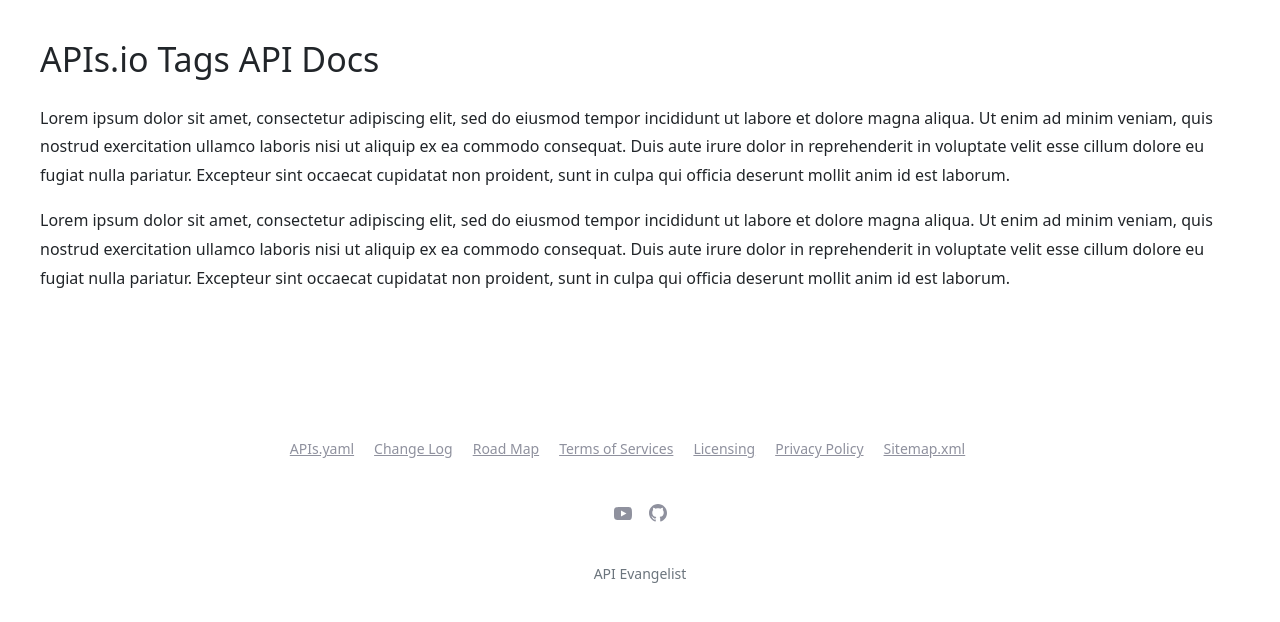
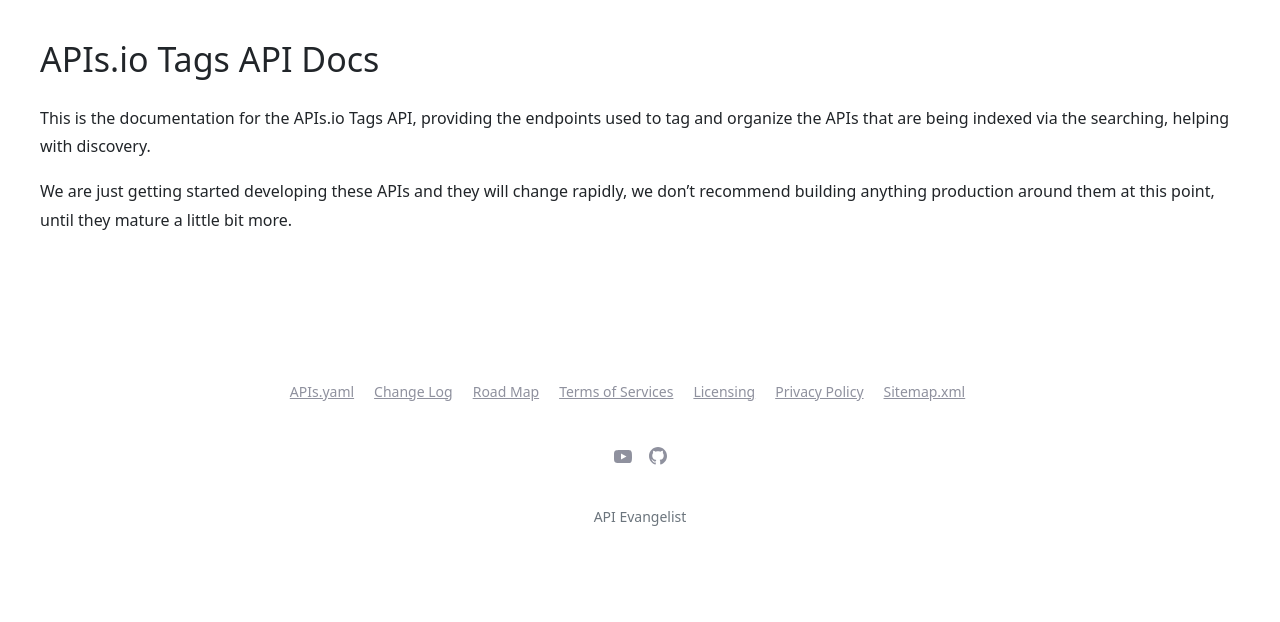
Before and after one commit to api-search/apis-io-tags, a Jekyll site: the page built from index.md, in a window 1280 px wide, cut to the strip 184-806 px from the top of the page. Built offline with Jekyll 4.4.1, drawn with Linux system fonts in a browser that asks for light colours; a script that is not in the unit is left out.

Commit message:
update nav and docs

```diff
--- a/_includes/navbar.html
+++ b/_includes/navbar.html
@@ -3,7 +3,7 @@
         <div class="uk-container">
             <div data-uk-navbar>
                 <div class="uk-navbar-left">
-                    <a class="uk-navbar-item uk-logo uk-visible@m" href="{{ "/" | relative_url }}">{% if site.logo %}<img src="{{ site.logo }}" alt="{{ site.title | escape }}" width="300">{% else %}{{ site.title | escape }}{% endif %}</a>
+                    <a class="uk-navbar-item uk-logo uk-visible@m" href="{{ "/" | relative_url }}">{% if site.logo %}<img src="{{ site.logo }}" alt="{{ site.title | escape }}" style="width: 175px;margin-right: 20px; margin-left: 150px;">{% else %}{{ site.title | escape }}{% endif %}</a>
                     {% if site.data.translation[site.lang].mobile_nav_docs %}
                         <a class="uk-navbar-toggle uk-hidden@m" href="#offcanvas-docs" data-uk-toggle><span data-uk-navbar-toggle-icon></span> <span class="uk-margin-small-left">{{ site.data.translation[site.lang].mobile_nav_docs }}</span></a>
                     {% else %}
--- a/_layouts/post.html
+++ b/_layouts/post.html
@@ -12,7 +12,7 @@ layout: default
                 {% include post-meta.html %}
             </div>
 
-            <div class="article-content link-primary">
+            <div class="article-content">
                 <center><img src="{{ page.image }}" width="90%" align="center" style="padding: 5px;"></center>
                 {{ content }}
                 {% if site.share.post %}
--- a/index.md
+++ b/index.md
@@ -2,7 +2,7 @@
 layout: page
 title: APIs.io Tags API Docs
 ---
-Lorem ipsum dolor sit amet, consectetur adipiscing elit, sed do eiusmod tempor incididunt ut labore et dolore magna aliqua. Ut enim ad minim veniam, quis nostrud exercitation ullamco laboris nisi ut aliquip ex ea commodo consequat. Duis aute irure dolor in reprehenderit in voluptate velit esse cillum dolore eu fugiat nulla pariatur. Excepteur sint occaecat cupidatat non proident, sunt in culpa qui officia deserunt mollit anim id est laborum.
+This is the documentation for the APIs.io Tags API, providing the endpoints used to tag and organize the APIs that are being indexed via the searching, helping with discovery.
 
 <div id="swagger-ui"></div>
 <style>
@@ -14,4 +14,5 @@ Lorem ipsum dolor sit amet, consectetur adipiscing elit, sed do eiusmod tempor i
         margin: 0px;
     }
 </style>
-Lorem ipsum dolor sit amet, consectetur adipiscing elit, sed do eiusmod tempor incididunt ut labore et dolore magna aliqua. Ut enim ad minim veniam, quis nostrud exercitation ullamco laboris nisi ut aliquip ex ea commodo consequat. Duis aute irure dolor in reprehenderit in voluptate velit esse cillum dolore eu fugiat nulla pariatur. Excepteur sint occaecat cupidatat non proident, sunt in culpa qui officia deserunt mollit anim id est laborum.
+
+We are just getting started developing these APIs and they will change rapidly, we don't recommend building anything production around them at this point, until they mature a little bit more.
```
Also changed, not shown: _includes/authentication.html (added, +72 -0 lines), images/apis-io.jpg (added), images/diagram-1.jpg (added), images/diagram-2.jpg (added), 1 other file.
